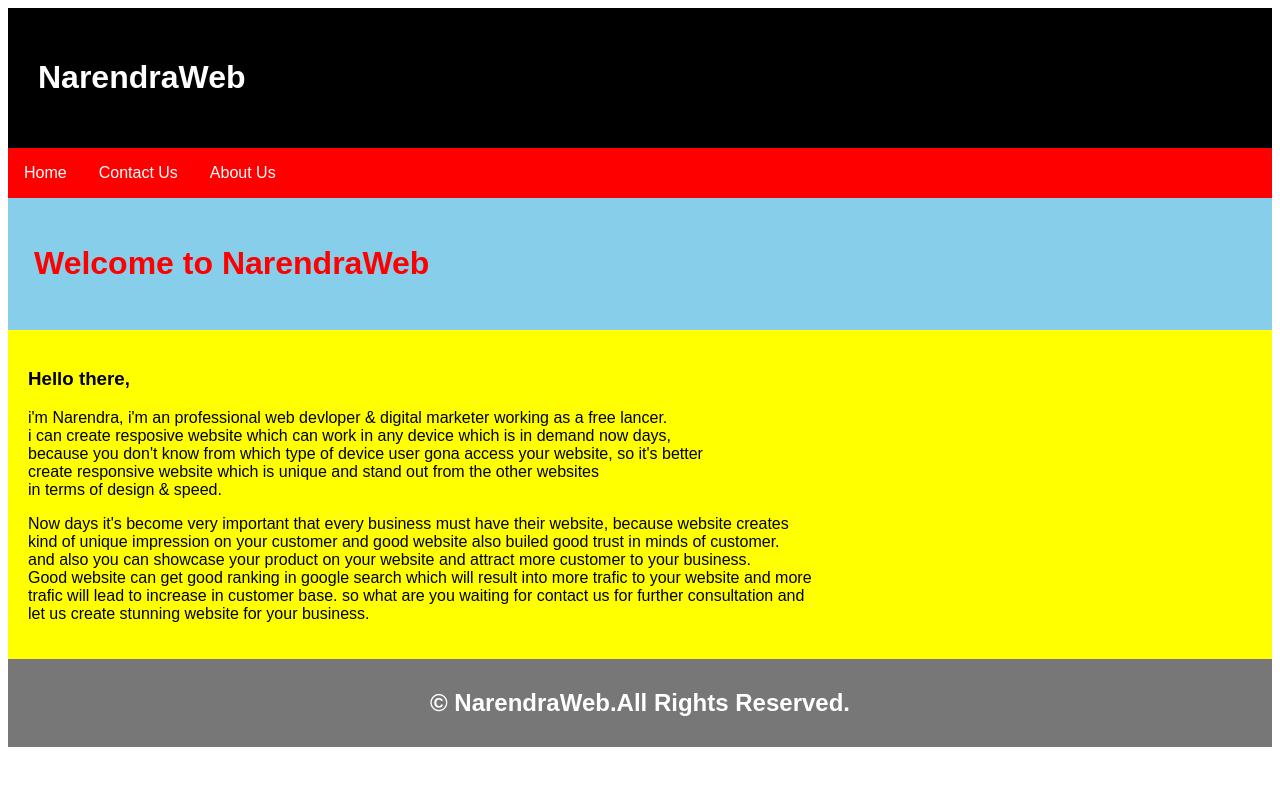
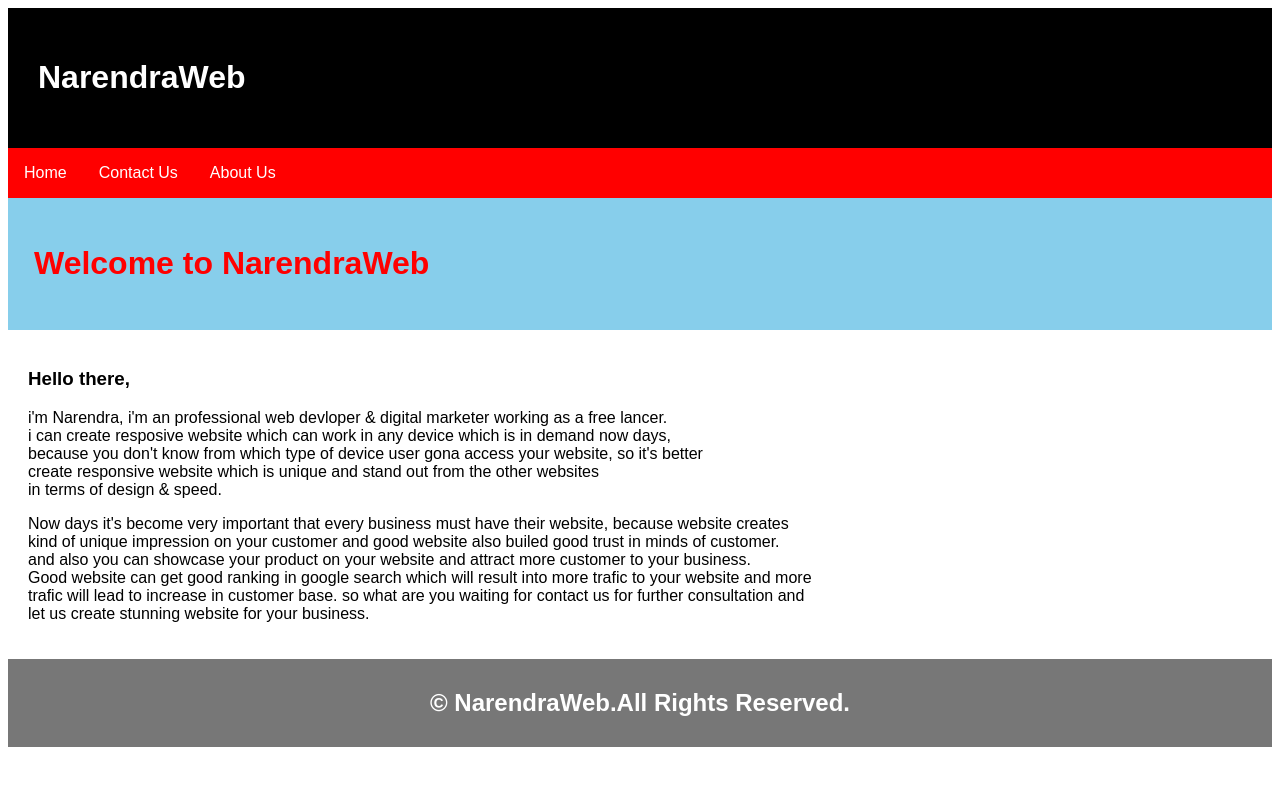
Before and after one commit to NarendraHumbal/html, a Jekyll site: the page built from index.md, in a window 1280 px wide. Shown: the top 786 px of the page. Built offline with Jekyll 4.4.1, drawn with Linux system fonts in a browser that asks for light colours; our own code applies the rules of GitHub Pages for plain Markdown files.

Commit message:
background color of article changed from yellow to white

```diff
--- a/_layouts/default.html
+++ b/_layouts/default.html
@@ -23,7 +23,7 @@ padding:20px;
 float:right;
 width:100%;
 height:auto;
-background-color:yellow;
+background-color:white;
 }
 section:after {
   content: "";
```
